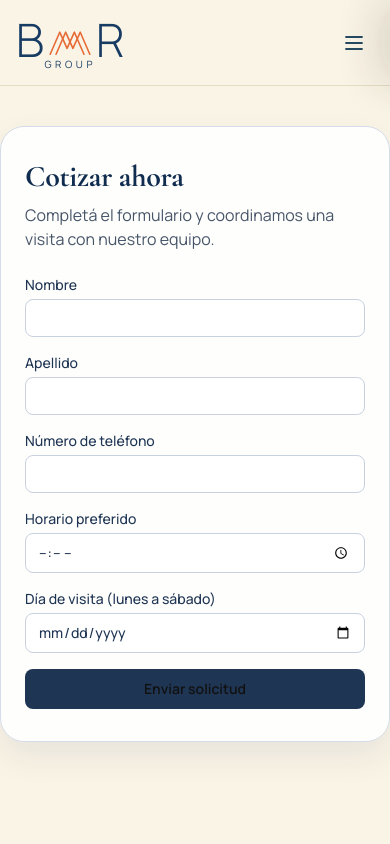
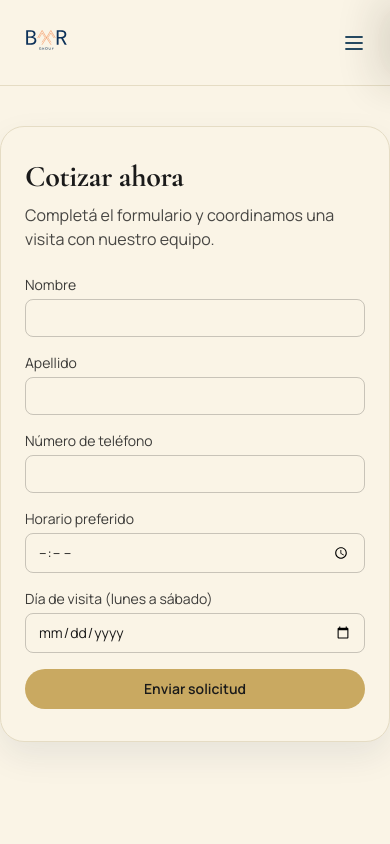
Before and after one commit to Danibentan/WebpageBmrgroup, a Next.js app: page /cotizar in a window 390 px wide. Shown: the top 844 px of the page. Built offline with nearby package versions, Linux system fonts and the light colour scheme.

Commit message:
fix(nav): add solid mobile menu backdrop

```diff
--- a/app/cotizar/page.tsx
+++ b/app/cotizar/page.tsx
@@ -2,33 +2,33 @@ import { ProfessionalHeader } from '@/components/layout/ProfessionalHeader';
 
 export default function CotizarPage() {
   return (
-    <main className="min-h-screen bg-transparent text-[#e6edf8]">
+    <main className="min-h-screen bg-transparent text-[#1a1a1a]">
       <ProfessionalHeader />
-      <section className="mx-auto mt-10 max-w-4xl rounded-3xl border border-[#d4dcea] bg-white/90 px-6 py-8 shadow-[0_14px_34px_rgba(16,44,79,0.08)] md:px-10">
-        <h1 className="text-3xl font-bold text-[#102c4f]">Cotizar ahora</h1>
-        <p className="mt-2 text-slate-600">Completá el formulario y coordinamos una visita con nuestro equipo.</p>
+      <section className="mx-auto mt-10 max-w-4xl rounded-3xl border border-[var(--bmr-border)] bg-[var(--bg-primary)] px-6 py-8 shadow-[0_14px_34px_rgba(16,44,79,0.08)] md:px-10">
+        <h1 className="text-3xl font-bold text-[#1a1a1a]">Cotizar ahora</h1>
+        <p className="mt-2 text-[#1a1a1a]/80">Completá el formulario y coordinamos una visita con nuestro equipo.</p>
         <form className="mt-6 grid gap-4 md:grid-cols-2">
-          <label className="text-sm font-medium text-[#1f3554]">
+          <label className="text-sm text-[#1a1a1a]/85">
             Nombre
-            <input required className="mt-1 w-full rounded-lg border border-[#c8d1e0] bg-white px-3 py-2" />
+            <input required className="mt-1 w-full rounded-lg border border-black/20 bg-transparent px-3 py-2 text-[#1a1a1a] placeholder:text-[#6b6b6b] focus:border-[#c9a961] focus:outline-none" />
           </label>
-          <label className="text-sm font-medium text-[#1f3554]">
+          <label className="text-sm text-[#1a1a1a]/85">
             Apellido
-            <input required className="mt-1 w-full rounded-lg border border-[#c8d1e0] bg-white px-3 py-2" />
+            <input required className="mt-1 w-full rounded-lg border border-black/20 bg-transparent px-3 py-2 text-[#1a1a1a] placeholder:text-[#6b6b6b] focus:border-[#c9a961] focus:outline-none" />
           </label>
-          <label className="text-sm font-medium text-[#1f3554]">
+          <label className="text-sm text-[#1a1a1a]/85">
             Número de teléfono
-            <input type="tel" required className="mt-1 w-full rounded-lg border border-[#c8d1e0] bg-white px-3 py-2" />
+            <input type="tel" required className="mt-1 w-full rounded-lg border border-black/20 bg-transparent px-3 py-2 text-[#1a1a1a] placeholder:text-[#6b6b6b] focus:border-[#c9a961] focus:outline-none" />
           </label>
-          <label className="text-sm font-medium text-[#1f3554]">
+          <label className="text-sm text-[#1a1a1a]/85">
             Horario preferido
-            <input type="time" required className="mt-1 w-full rounded-lg border border-[#c8d1e0] bg-white px-3 py-2" />
+            <input type="time" required className="mt-1 w-full rounded-lg border border-black/20 bg-transparent px-3 py-2 text-[#1a1a1a] focus:border-[#c9a961] focus:outline-none" />
           </label>
-          <label className="text-sm font-medium text-[#1f3554] md:col-span-2">
+          <label className="text-sm text-[#1a1a1a]/85 md:col-span-2">
             Día de visita (lunes a sábado)
-            <input type="date" required className="mt-1 w-full rounded-lg border border-[#c8d1e0] bg-white px-3 py-2" />
+            <input type="date" required className="mt-1 w-full rounded-lg border border-black/20 bg-transparent px-3 py-2 text-[#1a1a1a] focus:border-[#c9a961] focus:outline-none" />
           </label>
-          <button type="submit" className="md:col-span-2 rounded-lg bg-[#1f3554] px-4 py-2.5 text-sm font-semibold text-white transition hover:bg-[#102843]">
+          <button type="submit" className="md:col-span-2 rounded-full bg-[var(--bmr-gold)] px-4 py-2.5 text-sm font-semibold text-[#1a1a1a] transition hover:bg-[#d4b876]">
             Enviar solicitud
           </button>
         </form>
--- a/components/Logo.tsx
+++ b/components/Logo.tsx
@@ -1,32 +1,25 @@
+import Image from 'next/image';
 import Link from 'next/link';
 
 type LogoProps = {
   compact?: boolean;
+  href?: string;
+  className?: string;
+  priority?: boolean;
+  width?: number;
+  height?: number;
 };
 
-export function Logo({ compact = false }: LogoProps) {
-  const letterSize = compact ? 'text-[46px]' : 'text-[56px]';
-  const groupSize = compact ? 'text-[10px]' : 'text-[11px]';
-  const mWidth = compact ? 44 : 54;
-  const mHeight = compact ? 36 : 44;
-
+export function Logo({ compact = false, href = '/', className = '', priority = true, width, height }: LogoProps) {
+  const resolvedWidth = width ?? (compact ? 140 : 164);
+  const resolvedHeight = height ?? (compact ? 48 : 56);
   return (
     <Link
-      href="/"
-      aria-label="Ir al inicio"
-      className="group inline-flex items-center rounded-md focus-visible:outline-none focus-visible:ring-2 focus-visible:ring-[#D4AF6F] focus-visible:ring-offset-2 focus-visible:ring-offset-[var(--bg-primary)]"
+      href={href}
+      aria-label="BMR Group - Inicio"
+      className={`inline-flex items-center rounded-md focus-visible:outline-none focus-visible:ring-2 focus-visible:ring-[#D4AF6F] focus-visible:ring-offset-2 focus-visible:ring-offset-[var(--bg-primary)] ${className}`}
     >
-      <span className="inline-flex flex-col items-center leading-none">
-        <span className="inline-flex items-end gap-1">
-          <span className={`${letterSize} font-light text-[#173B63]`}>B</span>
-          <svg viewBox="0 0 60 48" width={mWidth} height={mHeight} className="mb-1 transition duration-200 group-hover:brightness-110" aria-hidden="true">
-            <path d="M3 42 L16 12 L26 34 L36 12 L49 42" stroke="#E76B37" strokeWidth="2.2" fill="none" strokeLinecap="round" strokeLinejoin="round" />
-            <path d="M11 42 L24 12 L34 34 L44 12 L57 42" stroke="#E76B37" strokeWidth="2.2" fill="none" strokeLinecap="round" strokeLinejoin="round" />
-          </svg>
-          <span className={`${letterSize} font-light text-[#173B63]`}>R</span>
-        </span>
-        <span className={`${groupSize} -mt-1 block uppercase tracking-[0.36em] text-[#173B63]`}>GROUP</span>
-      </span>
+      <Image src="/logo/bmr-logo.svg" alt="BMR Group" width={resolvedWidth} height={resolvedHeight} priority={priority} className="h-10 w-auto md:h-12" />
     </Link>
   );
 }
--- a/components/layout/ProfessionalHeader.tsx
+++ b/components/layout/ProfessionalHeader.tsx
@@ -68,11 +68,14 @@ export function ProfessionalHeader() {
 
   return (
     <header
-      className={`fixed inset-x-0 top-0 z-50 h-[var(--nav-height)] w-full border-b px-4 md:px-10 ${
-        isHome
-          ? 'border-[var(--bmr-border)] bg-gradient-to-b from-[rgba(250,244,230,0.94)] via-[rgba(240,230,208,0.86)] to-[rgba(250,244,230,0.35)] backdrop-blur-[6px]'
-          : 'border-[var(--bmr-border)] bg-[rgba(250,244,230,0.95)] backdrop-blur-md'
+      className={`fixed inset-x-0 top-0 h-[var(--nav-height)] w-full border-b px-4 md:px-10 ${isMobileMenuOpen ? 'z-[9999]' : 'z-50'} ${
+        isMobileMenuOpen
+          ? 'border-[var(--bmr-border)] bg-[#FAF4E6]'
+          : isHome
+            ? 'border-[var(--bmr-border)] bg-gradient-to-b from-[rgba(250,244,230,0.94)] via-[rgba(240,230,208,0.86)] to-[rgba(250,244,230,0.35)] backdrop-blur-[6px]'
+            : 'border-[var(--bmr-border)] bg-[rgba(250,244,230,0.95)] backdrop-blur-md'
       }`}
+      style={isMobileMenuOpen ? { backgroundColor: 'var(--bg-primary)' } : undefined}
     >
       <nav ref={navRef} aria-label="Navegación principal" className="mx-auto flex h-full w-full max-w-7xl items-center justify-between">
         <div className="site-nav-logo">
@@ -115,10 +118,15 @@ export function ProfessionalHeader() {
         </button>
       </nav>
 
+      {isMobileMenuOpen ? (
+        <div className="fixed inset-0 z-[9998] bg-[#FAF4E6] md:hidden" style={{ backgroundColor: 'var(--bg-primary)' }} aria-hidden="true" />
+      ) : null}
+
       <div
-        className={`fixed inset-0 z-[60] flex transform flex-col border-l border-[var(--bmr-border)] bg-[linear-gradient(180deg,rgba(250,244,230,0.98)_0%,rgba(240,230,208,0.98)_100%)] px-6 py-8 shadow-[-14px_0_40px_rgba(42,36,24,0.14)] transition-transform duration-300 ease-out md:hidden ${
+        className={`fixed inset-0 z-[9999] flex transform flex-col border-l border-[var(--bmr-border)] bg-[#FAF4E6] px-6 py-8 shadow-[-14px_0_40px_rgba(42,36,24,0.14)] transition-transform duration-300 ease-out md:hidden ${
           isMobileMenuOpen ? 'translate-x-0' : 'translate-x-full pointer-events-none'
         }`}
+        style={{ backgroundColor: 'var(--bg-primary)' }}
       >
         <div className="flex justify-end">
           <button
```
Also changed, not shown: app/contacto/page.tsx (+16 -16 lines), content/obras.ts (+25 -9 lines).
